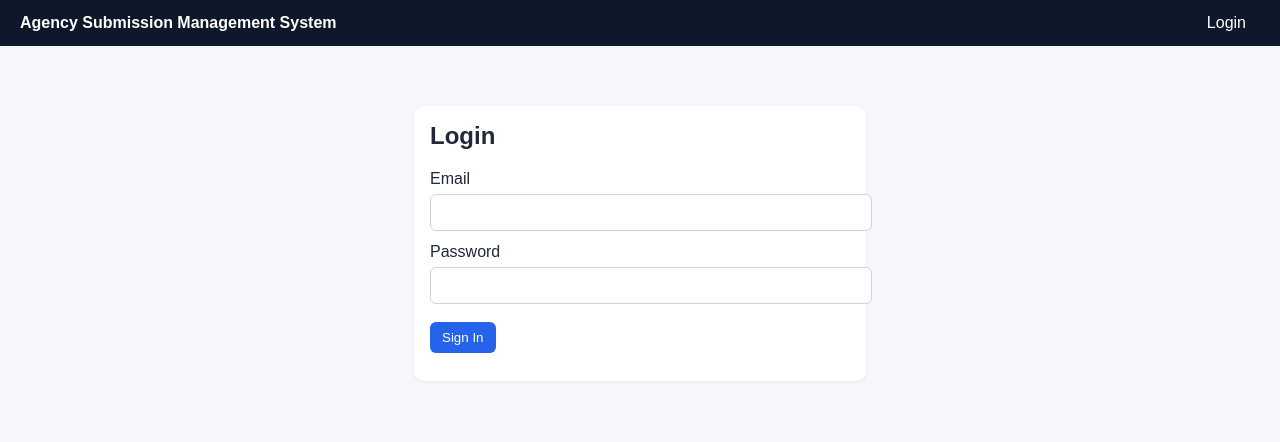
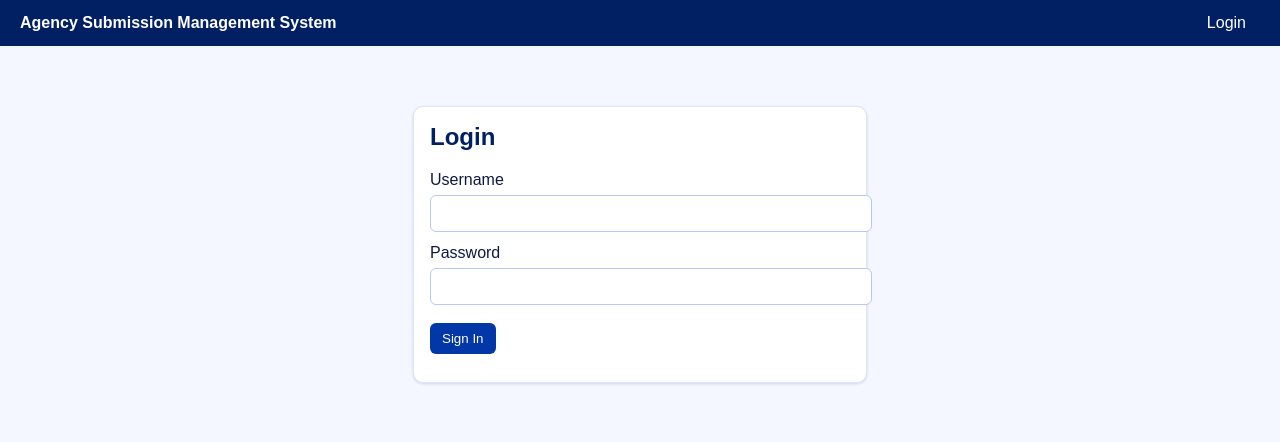
Before and after one commit to chadgian/asms, a PHP site: page /index.php?page=login in a window 1280 px wide. Shown: the top 442 px of the page. Run offline with PHP 8.4, Linux system fonts and the light colour scheme.

Commit message:
Fix username login, seed credentials, theme colors, and Vercel docs

```diff
--- a/config/config.php
+++ b/config/config.php
@@ -2,15 +2,15 @@
 
 declare(strict_types=1);
 
-const DB_HOST = '127.0.0.1';
-const DB_PORT = '3306';
-const DB_NAME = 'asms';
-const DB_USER = 'root';
-const DB_PASS = '';
+define('DB_HOST', getenv('DB_HOST') ?: '127.0.0.1');
+define('DB_PORT', getenv('DB_PORT') ?: '3306');
+define('DB_NAME', getenv('DB_NAME') ?: 'asms');
+define('DB_USER', getenv('DB_USER') ?: 'root');
+define('DB_PASS', getenv('DB_PASS') ?: '');
 
-const APP_NAME = 'Agency Submission Management System';
-const BASE_URL = '/';
-const UPLOAD_DIR = __DIR__ . '/../uploads';
+define('APP_NAME', 'Agency Submission Management System');
+define('BASE_URL', '/');
+define('UPLOAD_DIR', __DIR__ . '/../uploads');
 
 if (!is_dir(UPLOAD_DIR)) {
     mkdir(UPLOAD_DIR, 0775, true);
--- a/public/index.php
+++ b/public/index.php
@@ -61,9 +61,9 @@ if ($page === 'logout') {
 
 if ($page === 'login') {
     if ($_SERVER['REQUEST_METHOD'] === 'POST') {
-        $email = trim($_POST['email'] ?? '');
+        $username = trim($_POST['username'] ?? '');
         $password = (string) ($_POST['password'] ?? '');
-        if (attempt_login($email, $password)) {
+        if (attempt_login($username, $password)) {
             header('Location: index.php');
             exit;
         }
@@ -77,8 +77,8 @@ if ($page === 'login') {
     <div class="card" style="max-width: 420px; margin: 40px auto;">
         <h2>Login</h2>
         <form method="post">
-            <label>Email</label>
-            <input type="email" name="email" required>
+            <label>Username</label>
+            <input type="text" name="username" required>
             <label>Password</label>
             <input type="password" name="password" required>
             <button type="submit">Sign In</button>
--- a/public/style.css
+++ b/public/style.css
@@ -1,22 +1,31 @@
-body { font-family: Arial, sans-serif; margin: 0; background: #f5f7fb; color: #1f2937; }
+:root {
+  --red: #CD1127;
+  --navy: #002063;
+  --blue: #0237A7;
+  --light-blue: #84A9F7;
+  --bg: #f4f7ff;
+  --text: #0f1a3d;
+}
+
+body { font-family: Arial, sans-serif; margin: 0; background: var(--bg); color: var(--text); }
 .container { max-width: 1100px; margin: 0 auto; padding: 20px; }
-.navbar { background: #0f172a; color: #fff; padding: 14px 20px; display: flex; justify-content: space-between; align-items: center; }
+.navbar { background: var(--navy); color: #fff; padding: 14px 20px; display: flex; justify-content: space-between; align-items: center; }
 .navbar a { color: #fff; margin-right: 14px; text-decoration: none; }
-.card { background: #fff; border-radius: 10px; padding: 16px; margin-bottom: 16px; box-shadow: 0 1px 3px rgba(0,0,0,.08); }
-.card h3, .card h2 { margin-top: 0; }
+.card { background: #fff; border-radius: 10px; padding: 16px; margin-bottom: 16px; box-shadow: 0 1px 3px rgba(0,32,99,.15); border: 1px solid #dbe5ff; }
+.card h3, .card h2 { margin-top: 0; color: var(--navy); }
 .grid { display: grid; grid-template-columns: repeat(auto-fit,minmax(260px,1fr)); gap: 12px; }
-input, select, textarea, button { width: 100%; padding: 10px; margin: 6px 0 12px; border: 1px solid #cbd5e1; border-radius: 6px; }
-button, .btn { background: #2563eb; color: #fff; border: none; cursor: pointer; text-decoration: none; display: inline-block; padding: 8px 12px; border-radius: 6px; width: auto; }
-.btn-secondary { background: #475569; }
+input, select, textarea, button { width: 100%; padding: 10px; margin: 6px 0 12px; border: 1px solid #b9c9f5; border-radius: 6px; }
+button, .btn { background: var(--blue); color: #fff; border: none; cursor: pointer; text-decoration: none; display: inline-block; padding: 8px 12px; border-radius: 6px; width: auto; }
+.btn-secondary { background: var(--navy); }
 .badge { padding: 4px 8px; border-radius: 999px; font-size: 12px; font-weight: bold; }
-.badge.success { background: #dcfce7; color: #166534; }
-.badge.info { background: #dbeafe; color: #1d4ed8; }
-.badge.warning { background: #fef3c7; color: #92400e; }
-.badge.muted { background: #e5e7eb; color: #4b5563; }
+.badge.success { background: #d9ffe6; color: #0a6a30; }
+.badge.info { background: #dbe5ff; color: var(--blue); }
+.badge.warning { background: #ffe2e6; color: var(--red); }
+.badge.muted { background: #e8efff; color: #3b4f8a; }
 table { width: 100%; border-collapse: collapse; }
-th, td { border-bottom: 1px solid #e5e7eb; padding: 10px; text-align: left; }
+th, td { border-bottom: 1px solid #dbe5ff; padding: 10px; text-align: left; }
 .alert { padding: 10px; border-radius: 8px; margin-bottom: 12px; }
-.alert.success { background: #dcfce7; color: #166534; }
-.alert.error { background: #fee2e2; color: #991b1b; }
-.small { font-size: 12px; color: #64748b; }
-hr { border: none; border-top: 1px solid #e2e8f0; margin: 20px 0; }
+.alert.success { background: #d9ffe6; color: #0a6a30; }
+.alert.error { background: #ffe2e6; color: var(--red); }
+.small { font-size: 12px; color: #5b6ea6; }
+hr { border: none; border-top: 1px solid #dbe5ff; margin: 20px 0; }
--- a/src/auth.php
+++ b/src/auth.php
@@ -32,10 +32,10 @@ function require_role(array $roles): void
     }
 }
 
-function attempt_login(string $email, string $password): bool
+function attempt_login(string $username, string $password): bool
 {
-    $stmt = db()->prepare('SELECT * FROM users WHERE email = :email LIMIT 1');
-    $stmt->execute(['email' => $email]);
+    $stmt = db()->prepare('SELECT * FROM users WHERE username = :username LIMIT 1');
+    $stmt->execute(['username' => $username]);
     $user = $stmt->fetch();
 
     if (!$user || !password_verify($password, $user['password_hash'])) {
@@ -45,7 +45,7 @@ function attempt_login(string $email, string $password): bool
     $_SESSION['user'] = [
         'id' => (int) $user['id'],
         'name' => $user['name'],
-        'email' => $user['email'],
+        'username' => $user['username'],
         'role' => $user['role'],
     ];
 
```
Also changed, not shown: sql/schema.sql (+18 -13 lines), README.md.
